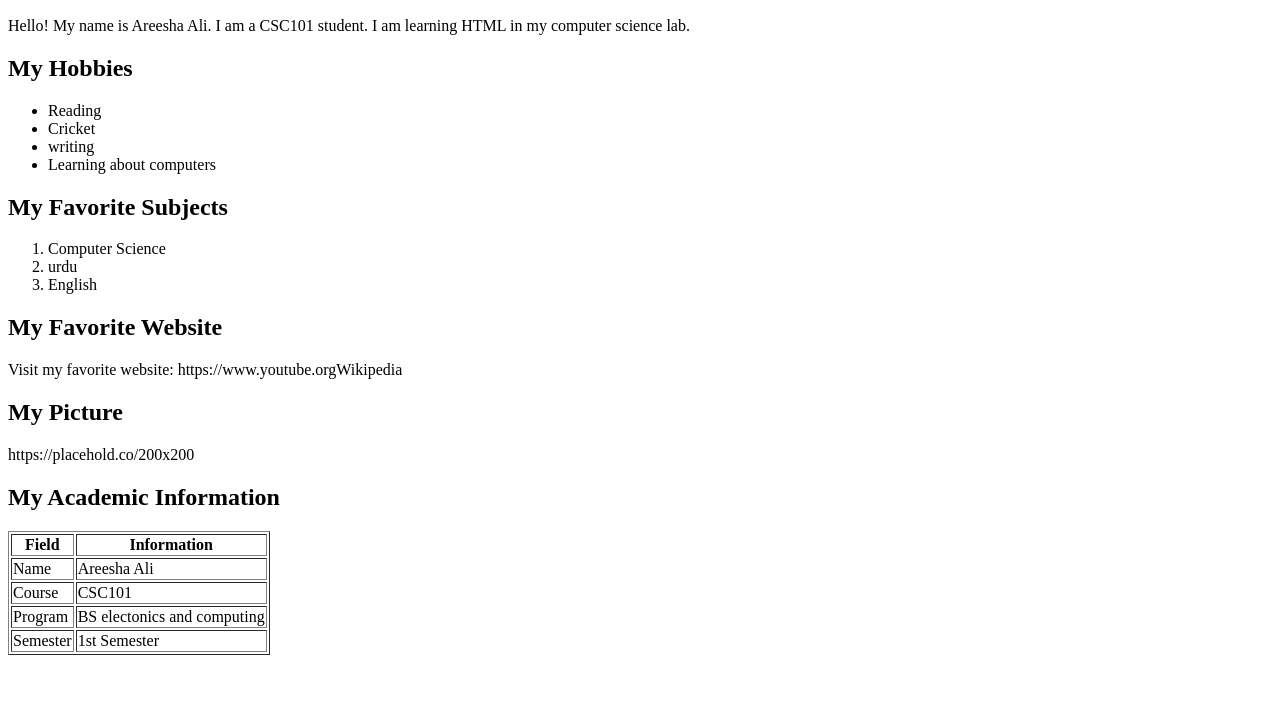
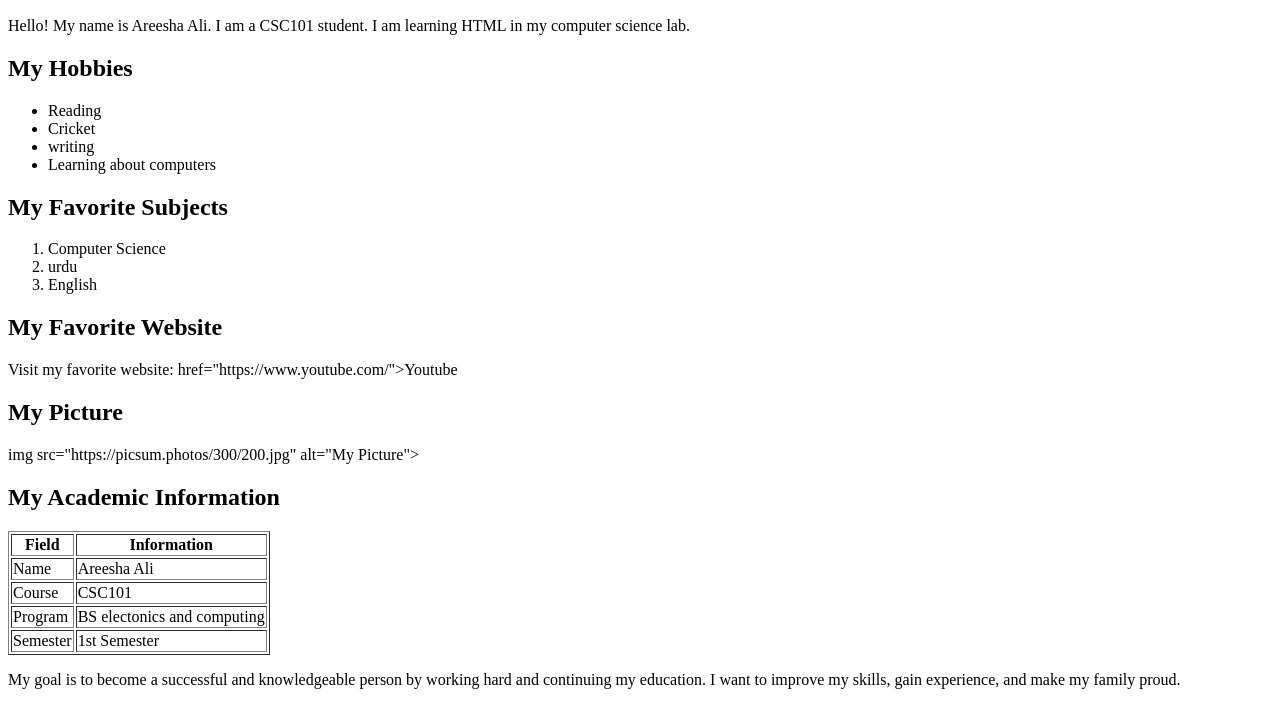
Before and after one commit to Areeshaali008/my-first-html-page, a plain HTML site: page index.html in a window 1280 px wide. Shown: the part 110-815 px from the top of the page. Drawn offline with Linux system fonts and the light colour scheme.

Commit message:
Update index.html

```diff
--- a/index.html
+++ b/index.html
@@ -23,10 +23,11 @@
     <h2>My Favorite Website</h2>
     <p>
         Visit my favorite website:
-        https://www.youtube.orgWikipedia</a>
+        <a>
+                href="https://www.youtube.com/">Youtube</a>
     </p>
     <h2>My Picture</h2>
-    https://placehold.co/200x200
+    img src="https://picsum.photos/300/200.jpg" alt="My Picture">
     <h2>My Academic Information</h2>
     <table border="1">
         <tr>
@@ -50,5 +51,8 @@
             <td>1st Semester</td>
         </tr>
     </table>
+    <p>
+        My goal is to become a successful and knowledgeable person by working hard and continuing my education. I want to improve my skills, gain experience, and make my family proud.
+    </p>
 </body>
 </html>
```
